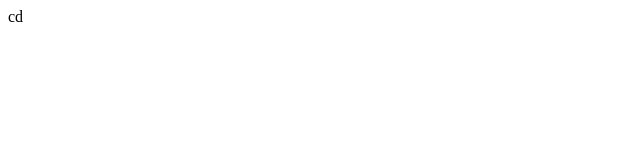
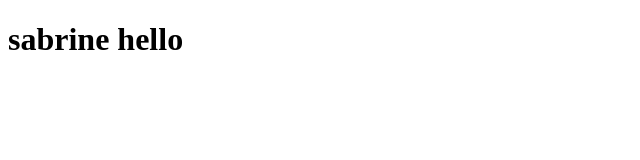
Before and after one commit to sabrine-benabdallah/my-project, a plain HTML site: page index.html in a window 1280 px wide. Shown: the whole page, without its empty margins (0-640 px from the left). Drawn offline with Linux system fonts and the light colour scheme.

Commit message:
adding new tag

```diff
--- a/index.html
+++ b/index.html
@@ -7,6 +7,6 @@
     <title>Document</title>
 </head>
 <body>
-
+    <h1>sabrine hello</h1>
 </body>
-</html>cd
+</html>
```
